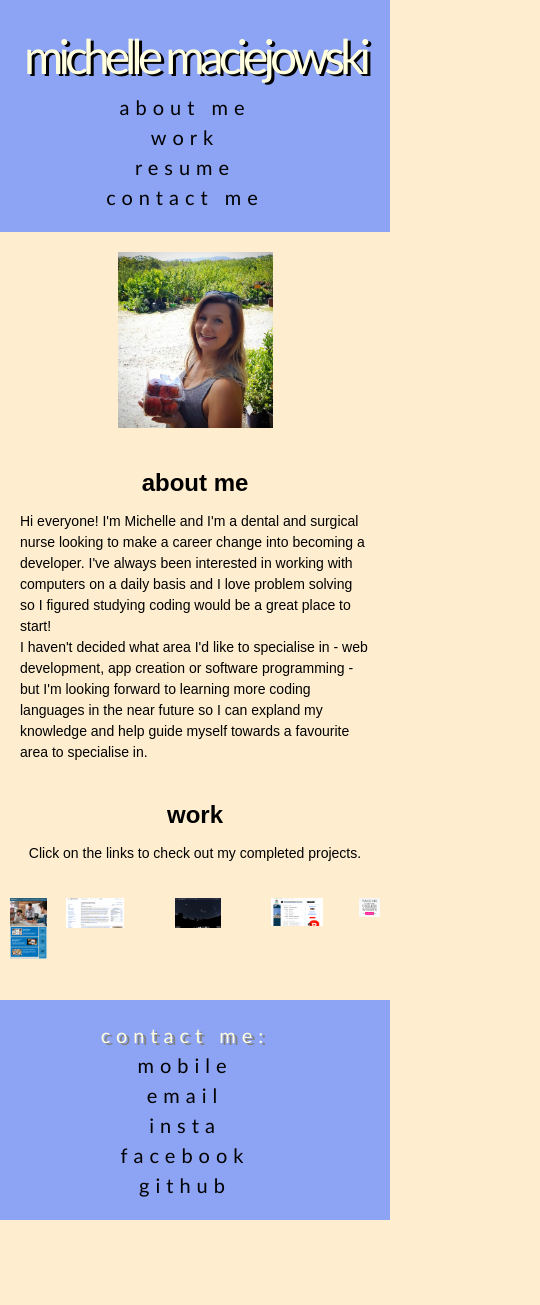
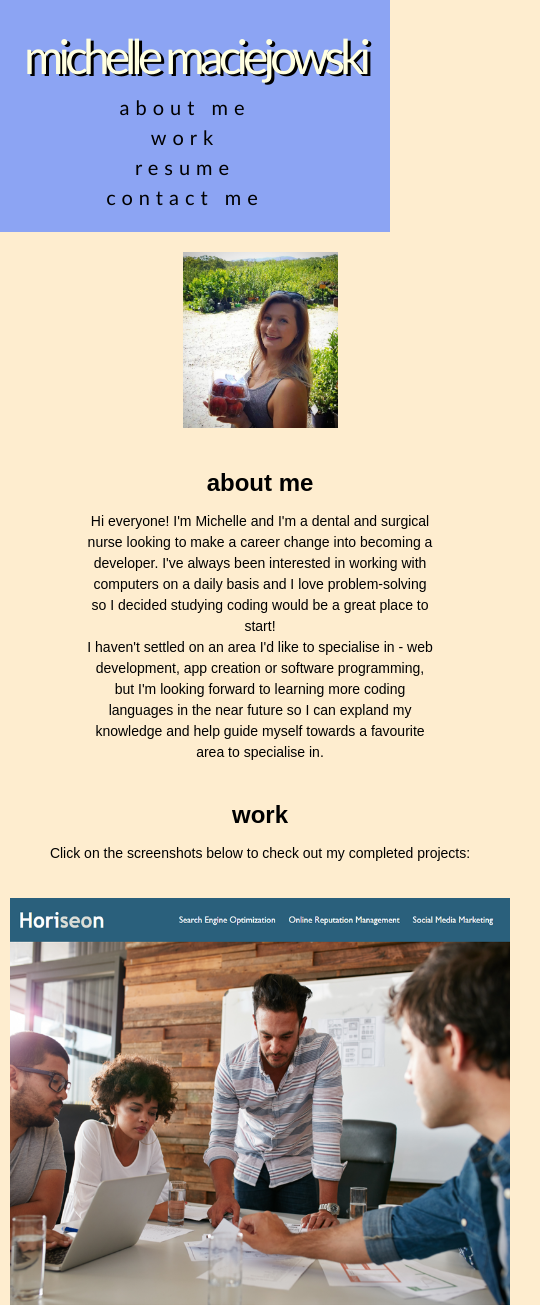
Before and after one commit to alittlemishmash/Personal_Portfolio, a plain HTML site: page index.html in a window 390 px wide. Shown: the top 1305 px of the page, 540 px wide, since content can reach past the window. Before the commit the page ends 1220 px from the top, so only its background shows below. Drawn offline with Linux system fonts and the light colour scheme.

Commit message:
final changes made to correct image alignment, commentary added, readme file complete.

```diff
--- a/assets/style.css
+++ b/assets/style.css
@@ -4,6 +4,7 @@
     box-sizing: border-box;
 }
 
+/* General selector styling.*/
 body {
     font-family: 'Franklin Gothic Medium', 'Arial Narrow', Arial, sans-serif;
     margin: 0px;
@@ -64,6 +65,7 @@ footer {
     background: #e07390;
 }
 
+/* Header styling for "Michelle Maciejowski" text.*/
 .header {
     display: flex;
     font-family: 'Avenir Next', 'Trebuchet MS', 'Gill Sans', sans-serif;
@@ -73,15 +75,20 @@ footer {
     text-shadow: black 3px 2px 0px;
 }
 
-/* Work project links*/
+/* Work project image links - alignment, sizing and hover effects enabeled.*/
 .work-projects-container {
     display: flex;
 }
 
+.small-projects {
+    display: flex;
+    flex-direction: column;
+}
+
 .project-links {
-   width: 100%;
-   margin: 10px;
-   border: 3px lightgrey;
+    width: 100%;
+    margin: 10px;
+    border: 3px lightgrey;
 }
 
 .project-links:hover {
@@ -89,31 +96,30 @@ footer {
     filter: grayscale(100%);
     transition: .4s ease-in-out;
     cursor: crosshair;
-    display: flex;
 }
 
 .horiseon {
-    width: 100%;
+    width: 500px;
+    height: 880px;
 }
 
 .wikipedia {
-    width: 50%;
+    height: 200px;
 }
 
 .stellarium {
-    width: 50%;
+    height: 200px;
 }
 
 .world-meter {
-    width: 50%;
+    height: 200px;
 }
 
 .useless-web {
-    width: 50%;
+    height: 200px;
 }
 
-
-/*Styling for "Contact Me" text in footer*/
+/*Styling for "Contact Me" text in footer.*/
 .contact-me {
     display: flex;
     flex-wrap: wrap;
@@ -127,28 +133,30 @@ footer {
     text-shadow: grey 3px 2px 0px;
 }
 
+/*Profile pictiure.*/
 #profile-pic {
     padding: 20px;
     width: 50%;
 }
 
-@media screen and (max-width: 1000px) {
+/*Media query for automatic content restructuring/resizing for smaller screens.*/
+@media screen and (max-width: 768px) {
 
     main,
     nav,
     footer,
+    p,
     .header,
     .contact-me,
     #profile-pic {
         flex-direction: column;
+        text-align: center;
         align-items: center;
-        text-align: center;
-        justify-items: center;
+
     }
 
-    .work-projects {
-        justify-content: center;
-        align-items: center;
+    .work-projects-container {
+        flex-direction: column;
     }
 
     header,
--- a/index.html
+++ b/index.html
@@ -17,8 +17,8 @@
 
         <!--Navigation Menu.-->
         <nav>
-            <a href="#aboutme1">about me</a>
-            <a href="#work1">work</a>
+            <a href="#aboutme">about me</a>
+            <a href="#work">work</a>
             <a href="https://www.docdroid.net/WyjIuyO/fake-resume-pdf">resume</a>
             <a href="#contact">contact me</a>
         </nav>
@@ -32,15 +32,10 @@
         </figure>
 
         <section>
-            <h2>about me</h2>
+            <h2 id="aboutme">about me</h2>
             <p>
-                Hi everyone! I'm Michelle and I'm a dental and surgical nurse looking to make a career change into
-                becoming
-                a developer. I've always been interested in working with computers on a daily basis and I love problem
-                solving so I figured studying coding would be a great place to start!
-                <br>I haven't decided what area I'd like to specialise in - web development, app creation or software
-                programming - but I'm looking forward to learning more coding languages in the near future so I can
-                expland
+                Hi everyone! I'm Michelle and I'm a dental and surgical nurse looking to make a career change into becoming a developer. I've always been interested in working with computers on a daily basis and I love problem-solving so I decided studying coding would be a great place to start!
+                <br>I haven't settled on an area I'd like to specialise in - web development, app creation or software programming, but I'm looking forward to learning more coding languages in the near future so I can expland
                 my knowledge and help guide myself towards a favourite area to specialise in.
             </p>
             <br>
@@ -48,18 +43,19 @@
 
 
         <section>
-            <h2>work</h2>
+            <h2 id="work">work</h2>
             <p>
-                Click on the links to check out my completed projects.
+                Click on the screenshots below to check out my completed projects:
             </p>
             <br>
-        </section>
 
             <div class="work-projects-container">
 
                 <a href="https://alittlemishmash.github.io/Horiseon_Refactor/">
                     <img class="project-links horiseon" src="assets/images/01-html-css-git-homework-demo.png"
                         alt="Horiseon Project Screenshot"></a>
+
+                <div class="small-projects">
 
                     <a href="https://en.wikipedia.org/wiki/Computer_programming">
                         <img class="project-links wikipedia" src="assets/images/Wikipedia Screenshot.png"
@@ -76,9 +72,11 @@
                     <a href="https://theuselessweb.com">
                         <img class="project-links useless-web" src="assets/images/Useless Website Screenshot.png"
                             alt="Online Randomized Mini-Game"></a>
+                    <br>
                 </div>
-        <br>
+            </div>
         </section>
+
 
         <!--Footer-->
         <footer>
```
Also changed, not shown: assets/images/Profile Screenshot.png (added), 1 other file. Lines whose indentation alone changed are shown as unchanged.
